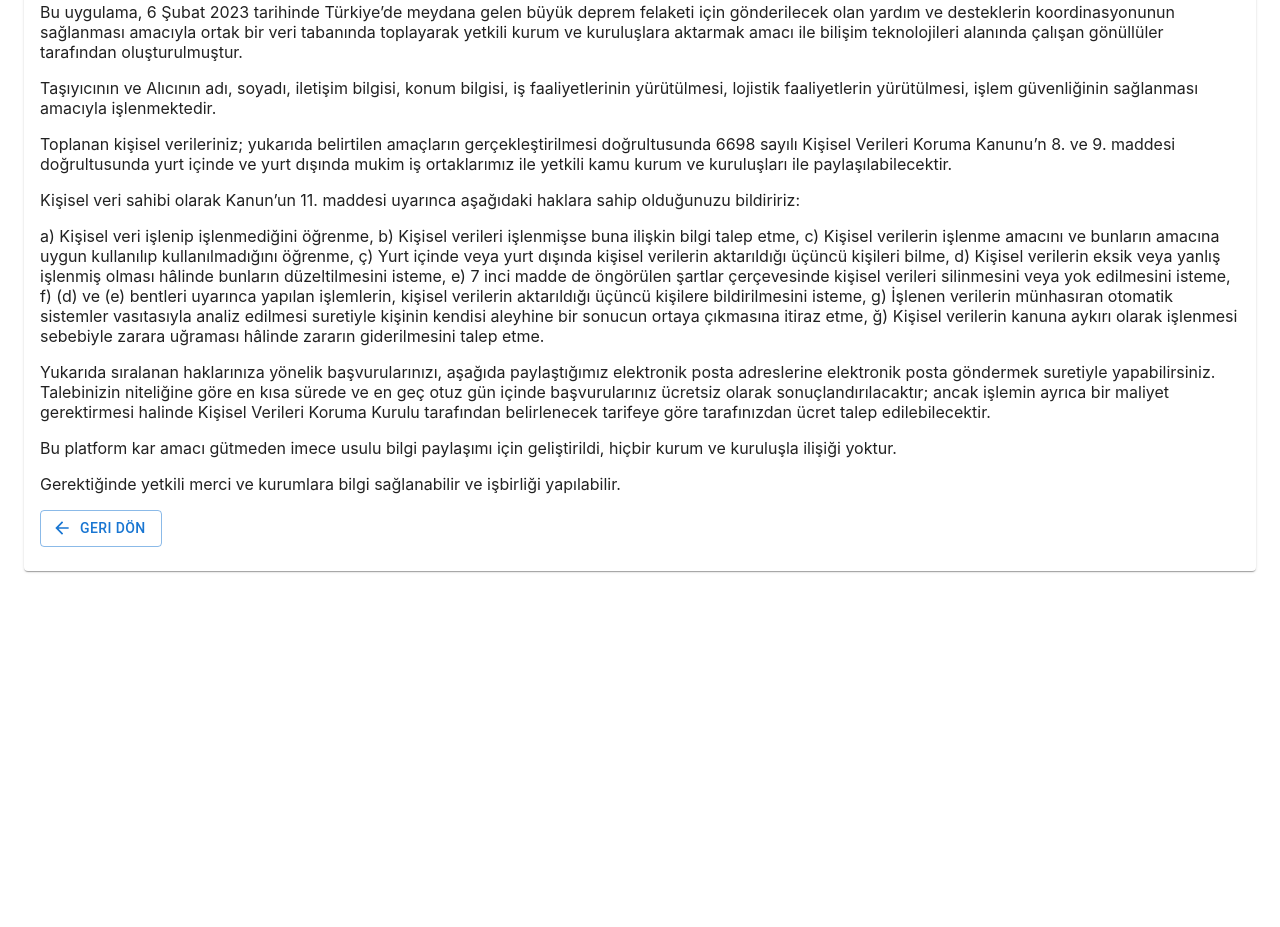
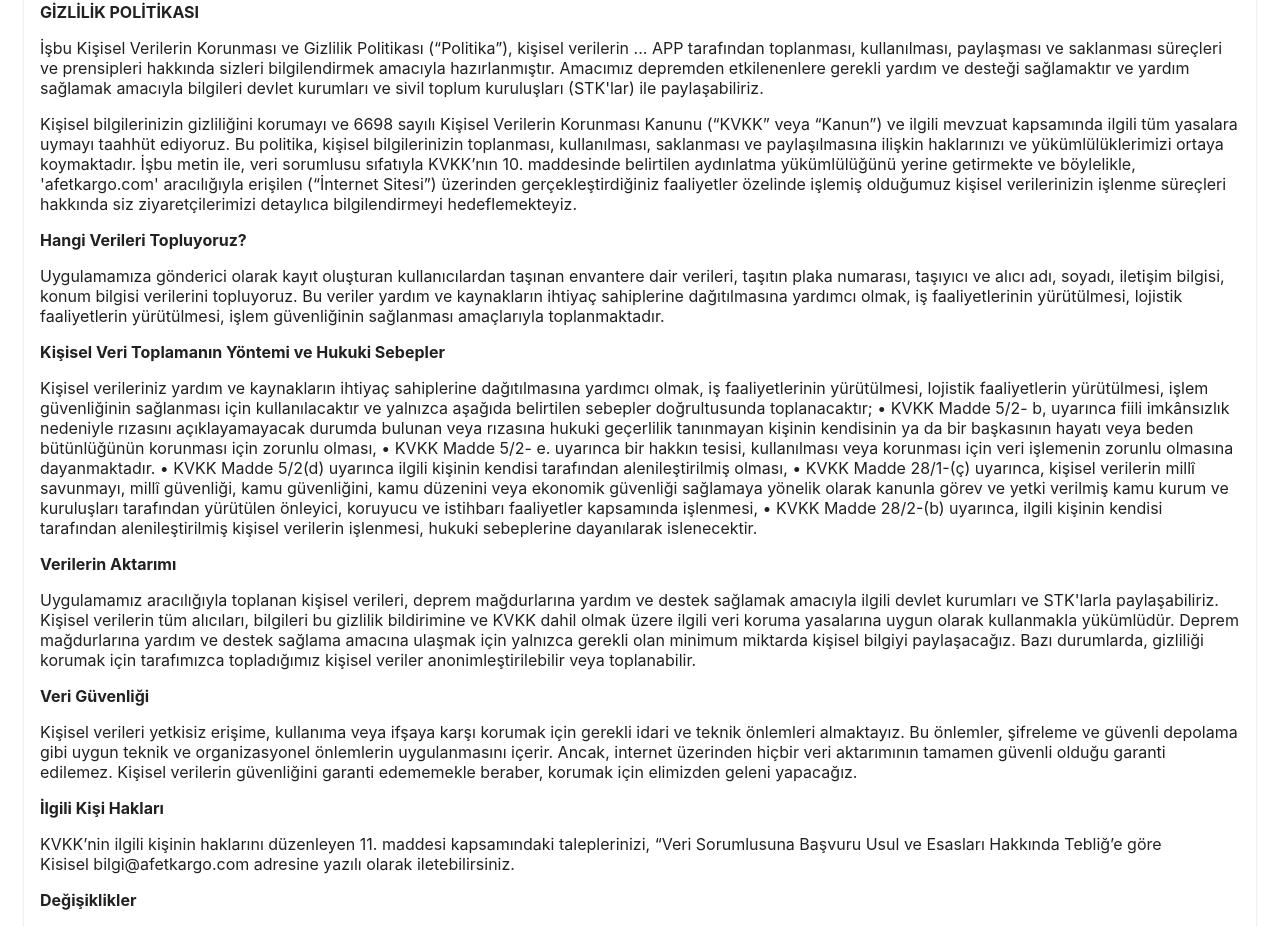
Before and after one commit to acikkaynak/afetkargo-client, a React (Create React App) app: page /gizlilik-politikasi in a window 1280 px wide. Shown: the part 54-981 px from the top of the page. Before the commit the page ends 800 px from the top, so only its background shows below. Built offline with nearby package versions, Linux system fonts and the light colour scheme; no server answers; what apisauce would draw is missing.

Commit message:
feat: added privacy policy text, changed kvkk policy text.

```diff
--- a/src/App.js
+++ b/src/App.js
@@ -17,6 +17,7 @@ import ReceiverKvkk from "./containers/ReceiverKvkk";
 import ReactGA from "react-ga";
 import CookiePolicy from "./containers/CookiePolicy";
 import KvkkPolicy from "./containers/KvkkPolicy";
+import PrivacyPolicy from "./containers/PrivacyPolicy";
 
 const TRACKING_ID = process.env.REACT_APP_GA_CODE;
 
@@ -104,7 +105,7 @@ function App() {
           path="/gizlilik-politikasi"
           element={
             <Layout>
-              <KvkkPolicy />
+              <PrivacyPolicy />
             </Layout>
           }
         />
--- a/src/containers/KvkkPolicy/index.js
+++ b/src/containers/KvkkPolicy/index.js
@@ -10,7 +10,7 @@ const KvkkPolicy = () => {
         <Grid>
             <Grid>
                 <p> Bu uygulama, 6 Şubat 2023 tarihinde Türkiye’de meydana gelen büyük deprem felaketi için gönderilecek olan yardım ve desteklerin koordinasyonunun sağlanması amacıyla ortak bir veri tabanında toplayarak yetkili kurum ve kuruluşlara aktarmak amacı ile bilişim teknolojileri alanında çalışan gönüllüler tarafından oluşturulmuştur.</p>
-                <p> Taşıyıcının ve Alıcının adı, soyadı, iletişim bilgisi, konum bilgisi, iş faaliyetlerinin yürütülmesi, lojistik faaliyetlerin yürütülmesi, işlem güvenliğinin sağlanması amacıyla işlenmektedir.</p>
+                <p> Taşıyıcının ve Alıcının adı, soyadı, iletişim bilgisi, konum bilgisi, taşıtın plaka numarası, taşınan envantere dair veriler iş faaliyetlerinin yürütülmesi, lojistik faaliyetlerin yürütülmesi, işlem güvenliğinin sağlanması amacıyla işlenmektedir.</p>
                 <p> Toplanan kişisel verileriniz; yukarıda belirtilen amaçların gerçekleştirilmesi doğrultusunda 6698 sayılı Kişisel Verileri Koruma Kanunu’n 8. ve 9. maddesi doğrultusunda yurt içinde ve yurt dışında mukim iş ortaklarımız ile yetkili kamu kurum ve kuruluşları ile paylaşılabilecektir.</p>
                 <p>Kişisel veri sahibi olarak Kanun’un 11. maddesi uyarınca aşağıdaki haklara sahip olduğunuzu bildiririz:</p>
                 <p>a) Kişisel veri işlenip işlenmediğini öğrenme, b) Kişisel verileri işlenmişse buna ilişkin bilgi talep etme, c) Kişisel verilerin işlenme amacını ve bunların amacına uygun kullanılıp kullanılmadığını öğrenme, ç) Yurt içinde veya yurt dışında kişisel verilerin aktarıldığı üçüncü kişileri bilme, d) Kişisel verilerin eksik veya yanlış işlenmiş olması hâlinde bunların düzeltilmesini isteme, e) 7 inci madde de öngörülen şartlar çerçevesinde kişisel verileri silinmesini veya yok edilmesini isteme, f) (d) ve (e) bentleri uyarınca yapılan işlemlerin, kişisel verilerin aktarıldığı üçüncü kişilere bildirilmesini isteme, g) İşlenen verilerin münhasıran otomatik sistemler vasıtasıyla analiz edilmesi suretiyle kişinin kendisi aleyhine bir sonucun ortaya çıkmasına itiraz etme, ğ) Kişisel verilerin kanuna aykırı olarak işlenmesi sebebiyle zarara uğraması hâlinde zararın giderilmesini talep etme.</p>
--- a/src/containers/PrivacyPolicy/index.js
+++ b/src/containers/PrivacyPolicy/index.js
@@ -2,13 +2,140 @@ import { Grid, Button } from "@mui/material";
 import ArrowBackIcon from "@mui/icons-material/ArrowBack";
 import { useNavigate } from "react-router-dom";
 
-const CookiePolicy = () => {
+const PrivacyPolicy = () => {
   const navigate = useNavigate();
 
   return (
     <Grid>
       <Grid>
-
+        <p>
+          <strong>GİZLİLİK POLİTİKASI</strong>
+        </p>
+        <p>
+          İşbu Kişisel Verilerin Korunması ve Gizlilik Politikası
+          (&ldquo;Politika&rdquo;), kişisel verilerin ... APP tarafından
+          toplanması, kullanılması, paylaşması ve saklanması
+          s&uuml;re&ccedil;leri ve prensipleri hakkında sizleri bilgilendirmek
+          amacıyla hazırlanmıştır. Amacımız depremden etkilenenlere gerekli
+          yardım ve desteği sağlamaktır ve yardım sağlamak amacıyla bilgileri
+          devlet kurumları ve sivil toplum kuruluşları (STK'lar) ile
+          paylaşabiliriz.
+        </p>
+        <p>
+          Kişisel bilgilerinizin gizliliğini korumayı ve 6698 sayılı Kişisel
+          Verilerin Korunması Kanunu (&ldquo;KVKK&rdquo; veya
+          &ldquo;Kanun&rdquo;) ve ilgili mevzuat kapsamında ilgili t&uuml;m
+          yasalara uymayı taahh&uuml;t ediyoruz. Bu politika, kişisel
+          bilgilerinizin toplanması, kullanılması, saklanması ve paylaşılmasına
+          ilişkin haklarınızı ve y&uuml;k&uuml;ml&uuml;l&uuml;klerimizi ortaya
+          koymaktadır. İşbu metin ile, veri sorumlusu sıfatıyla KVKK&rsquo;nın
+          10. maddesinde belirtilen aydınlatma
+          y&uuml;k&uuml;ml&uuml;l&uuml;ğ&uuml;n&uuml; yerine getirmekte ve
+          b&ouml;ylelikle, 'afetkargo.com' aracılığıyla erişilen
+          (&ldquo;İnternet Sitesi&rdquo;) &uuml;zerinden
+          ger&ccedil;ekleştirdiğiniz faaliyetler &ouml;zelinde işlemiş olduğumuz
+          kişisel verilerinizin işlenme s&uuml;re&ccedil;leri hakkında siz
+          ziyaret&ccedil;ilerimizi detaylıca bilgilendirmeyi hedeflemekteyiz.
+        </p>
+        <p>
+          <strong>Hangi Verileri Topluyoruz?</strong>
+        </p>
+        <p>
+          Uygulamamıza g&ouml;nderici olarak kayıt oluşturan kullanıcılardan
+          taşınan envantere dair verileri, taşıtın plaka numarası, taşıyıcı ve
+          alıcı adı, soyadı, iletişim bilgisi, konum bilgisi verilerini
+          topluyoruz. Bu veriler yardım ve kaynakların ihtiya&ccedil;
+          sahiplerine dağıtılmasına yardımcı olmak, iş faaliyetlerinin
+          y&uuml;r&uuml;t&uuml;lmesi, lojistik faaliyetlerin
+          y&uuml;r&uuml;t&uuml;lmesi, işlem g&uuml;venliğinin sağlanması
+          ama&ccedil;larıyla toplanmaktadır.
+        </p>
+        <p>
+          <strong>Kişisel Veri Toplamanın Yöntemi ve Hukuki Sebepler</strong>
+        </p>
+        <p>
+          Kişisel verileriniz yardım ve kaynakların ihtiya&ccedil; sahiplerine
+          dağıtılmasına yardımcı olmak, iş faaliyetlerinin
+          y&uuml;r&uuml;t&uuml;lmesi, lojistik faaliyetlerin
+          y&uuml;r&uuml;t&uuml;lmesi, işlem g&uuml;venliğinin sağlanması
+          i&ccedil;in kullanılacaktır ve yalnızca aşağıda belirtilen sebepler
+          doğrultusunda toplanacaktır; &bull; KVKK Madde 5/2- b, uyarınca fiili
+          imk&acirc;nsızlık nedeniyle rızasını a&ccedil;ıklayamayacak durumda
+          bulunan veya rızasına hukuki ge&ccedil;erlilik tanınmayan kişinin
+          kendisinin ya da bir başkasının hayatı veya beden
+          b&uuml;t&uuml;nl&uuml;ğ&uuml;n&uuml;n korunması i&ccedil;in zorunlu
+          olması, &bull; KVKK Madde 5/2- e. uyarınca bir hakkın tesisi,
+          kullanılması veya korunması i&ccedil;in veri işlemenin zorunlu
+          olmasına dayanmaktadır. &bull; KVKK Madde 5/2(d) uyarınca ilgili
+          kişinin kendisi tarafından alenileştirilmiş olması, &bull; KVKK Madde
+          28/1-(&ccedil;) uyarınca, kişisel verilerin mill&icirc; savunmayı,
+          mill&icirc; g&uuml;venliği, kamu g&uuml;venliğini, kamu d&uuml;zenini
+          veya ekonomik g&uuml;venliği sağlamaya y&ouml;nelik olarak kanunla
+          g&ouml;rev ve yetki verilmiş kamu kurum ve kuruluşları tarafından
+          y&uuml;r&uuml;t&uuml;len &ouml;nleyici, koruyucu ve istihbarı
+          faaliyetler kapsamında işlenmesi, &bull; KVKK Madde 28/2-(b) uyarınca,
+          ilgili kişinin kendisi tarafından alenileştirilmiş kişisel verilerin
+          işlenmesi, hukuki sebeplerine dayanılarak islenecektir.
+        </p>
+        <p>
+          <strong>Verilerin Aktarımı</strong>
+        </p>
+        <p>
+          Uygulamamız aracılığıyla toplanan kişisel verileri, deprem
+          mağdurlarına yardım ve destek sağlamak amacıyla ilgili devlet
+          kurumları ve STK'larla paylaşabiliriz. Kişisel verilerin t&uuml;m
+          alıcıları, bilgileri bu gizlilik bildirimine ve KVKK dahil olmak
+          &uuml;zere ilgili veri koruma yasalarına uygun olarak kullanmakla
+          y&uuml;k&uuml;ml&uuml;d&uuml;r. Deprem mağdurlarına yardım ve destek
+          sağlama amacına ulaşmak i&ccedil;in yalnızca gerekli olan minimum
+          miktarda kişisel bilgiyi paylaşacağız. Bazı durumlarda, gizliliği
+          korumak i&ccedil;in tarafımızca topladığımız kişisel veriler
+          anonimleştirilebilir veya toplanabilir.
+        </p>
+        <p>
+          <strong>Veri G&uuml;venliği</strong>
+        </p>
+        <p>
+          Kişisel verileri yetkisiz erişime, kullanıma veya ifşaya karşı korumak
+          i&ccedil;in gerekli idari ve teknik &ouml;nlemleri almaktayız. Bu
+          &ouml;nlemler, şifreleme ve g&uuml;venli depolama gibi uygun teknik ve
+          organizasyonel &ouml;nlemlerin uygulanmasını i&ccedil;erir. Ancak,
+          internet &uuml;zerinden hi&ccedil;bir veri aktarımının tamamen
+          g&uuml;venli olduğu garanti edilemez. Kişisel verilerin
+          g&uuml;venliğini garanti edememekle beraber, korumak i&ccedil;in
+          elimizden geleni yapacağız.
+        </p>
+        <p>
+          <strong>İlgili Kişi Hakları</strong>
+        </p>
+        <p>
+          KVKK&rsquo;nin ilgili kişinin haklarını d&uuml;zenleyen 11. maddesi
+          kapsamındaki taleplerinizi, &ldquo;Veri Sorumlusuna Başvuru Usul ve
+          Esasları Hakkında Tebliğ&rsquo;e göre Kisisel&nbsp;bilgi@afetkargo.com
+          adresine yazılı olarak iletebilirsiniz.
+        </p>
+        <p>
+          <strong>Değişiklikler</strong>
+        </p>
+        <p>
+          Uygulamalarımızdaki değişiklikleri yansıtmak i&ccedil;in bu gizlilik
+          bildirimini zaman zaman g&uuml;ncelleyebiliriz. G&uuml;ncellenmiş
+          bildirimi uygulamamızda yayınlayarak ve bu bildirimin sonundaki "Son
+          G&uuml;ncelleme Tarihi "ni g&uuml;ncelleyerek her t&uuml;rl&uuml;
+          değişikliği size bildireceğiz.
+        </p>
+        <p>
+          <strong>İletişim Bilgileri</strong>
+        </p>
+        <p>
+          Bu politika veya kişisel verilerinizi nasıl işlediğimiz hakkında
+          herhangi bir sorunuz veya endişeniz varsa, l&uuml;tfen
+          'bilgi@afetkargo.com' adresinden bizimle iletişime ge&ccedil;in.
+          Ekibimiz size yardımcı olmaktan ve sorularınızı yanıtlamaktan mutluluk
+          duyacaktır.
+        </p>
+        <p>Son G&uuml;ncelleme Tarihi: 13 Şubat 2023</p>
+        <p>&nbsp;</p>
       </Grid>
       <Grid>
         <Button
@@ -22,4 +149,4 @@ const CookiePolicy = () => {
     </Grid>
   );
 };
-export default CookiePolicy;
+export default PrivacyPolicy;
```
